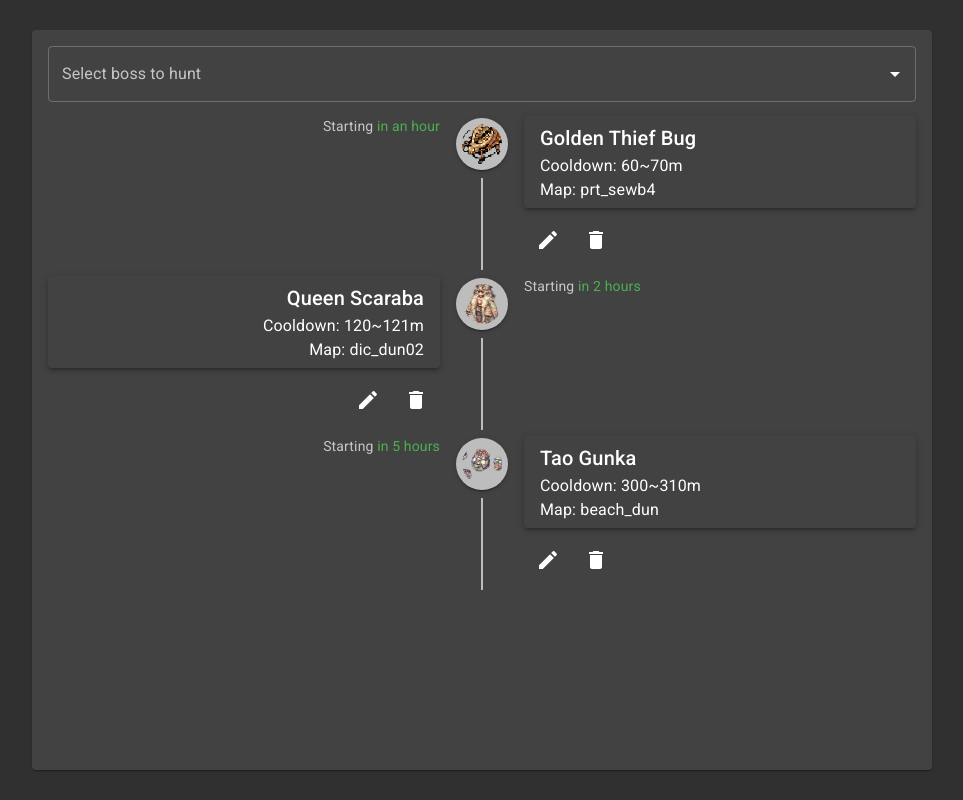
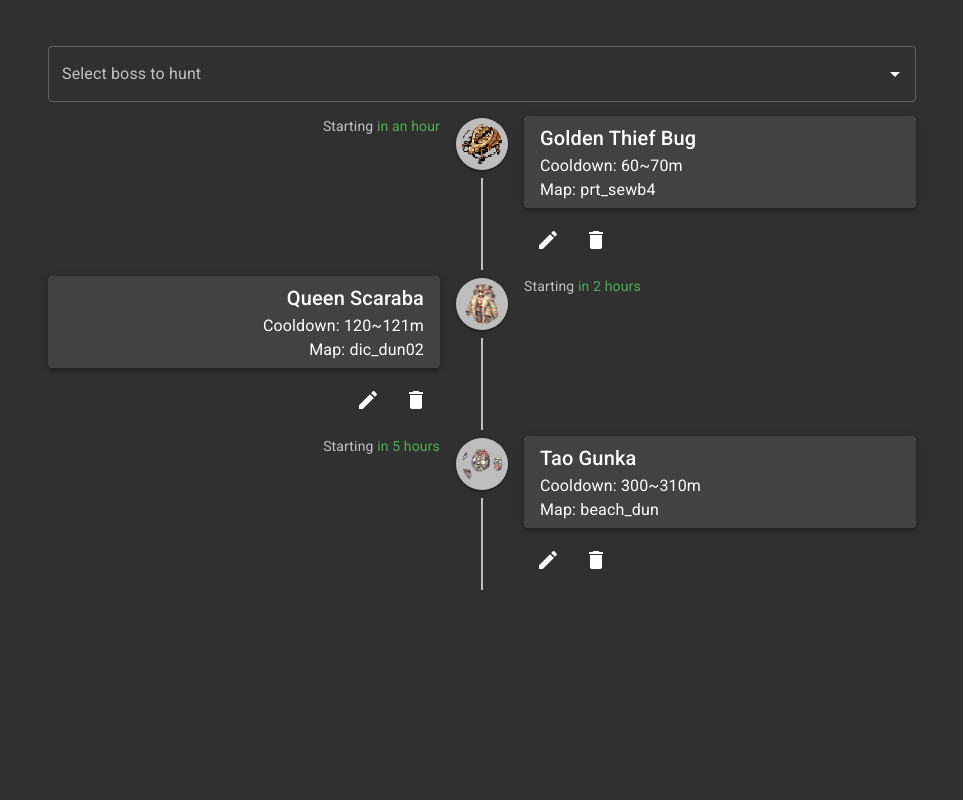
Before and after one commit to kasper573/ragnarok-boss-tracker, a React (Create React App) app: page / in a window 1280 px wide. Shown: the whole page, without its empty margins (158-1121 px from the left). Built offline with nearby package versions, Linux system fonts and the light colour scheme.

Commit message:
Remove content Paper

```diff
--- a/src/Container.tsx
+++ b/src/Container.tsx
@@ -1,14 +1,13 @@
 import React from "react";
 import styled from "styled-components";
-import { Paper } from "@material-ui/core";
 
 /**
  * The primary content container for everything shown on the web page.
- * Centers content horizontally and wraps everything in a fixed size Paper.
+ * Centers content horizontally and maintains a responsive content size.
  */
 export const Container: React.FC = ({ children }) => (
   <AlignAndPadding>
-    <FixedSizePaper>{children}</FixedSizePaper>
+    <FixedSize>{children}</FixedSize>
   </AlignAndPadding>
 );
 
@@ -26,7 +25,7 @@ const AlignAndPadding = styled.div(({ theme }) => ({
   },
 }));
 
-const FixedSizePaper = styled(Paper)(({ theme }) => ({
+const FixedSize = styled.div(({ theme }) => ({
   display: "flex",
   flexDirection: "column",
   flex: 1,
```
